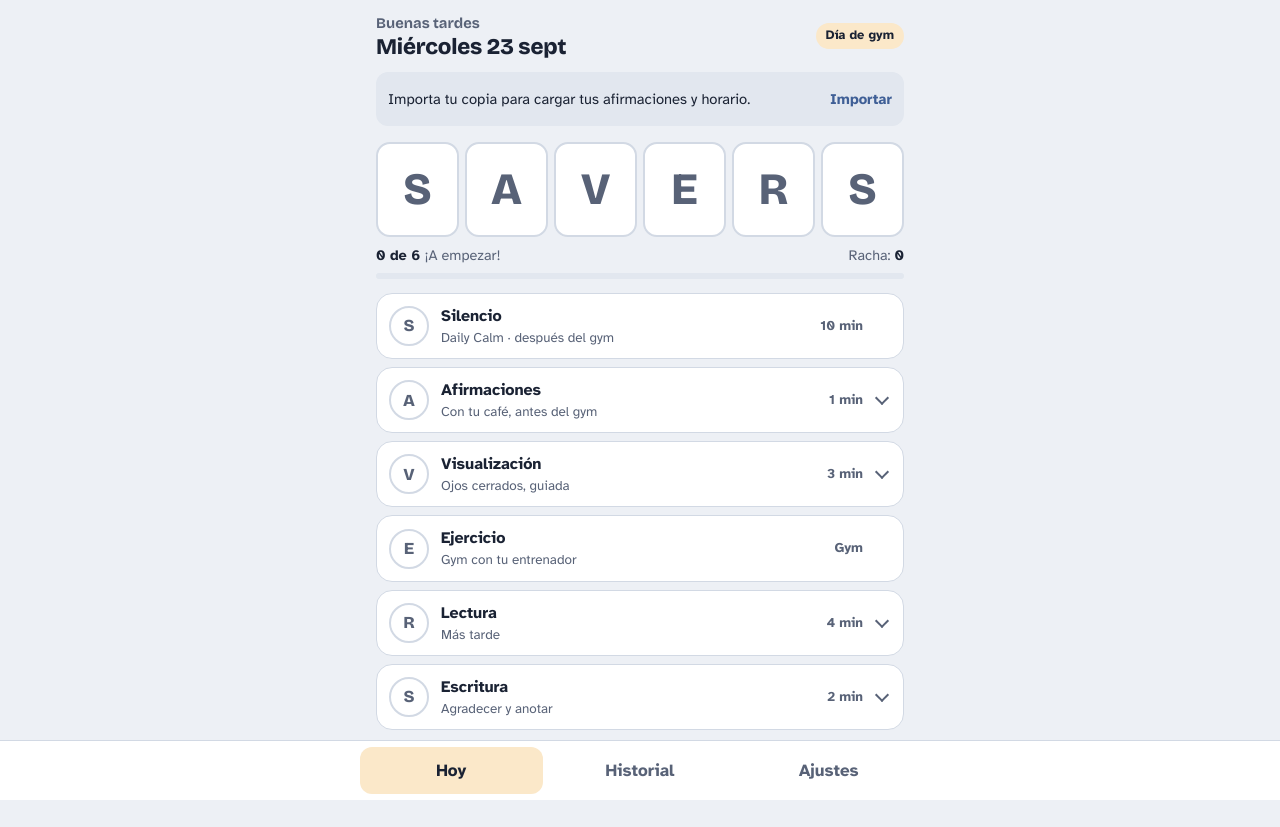
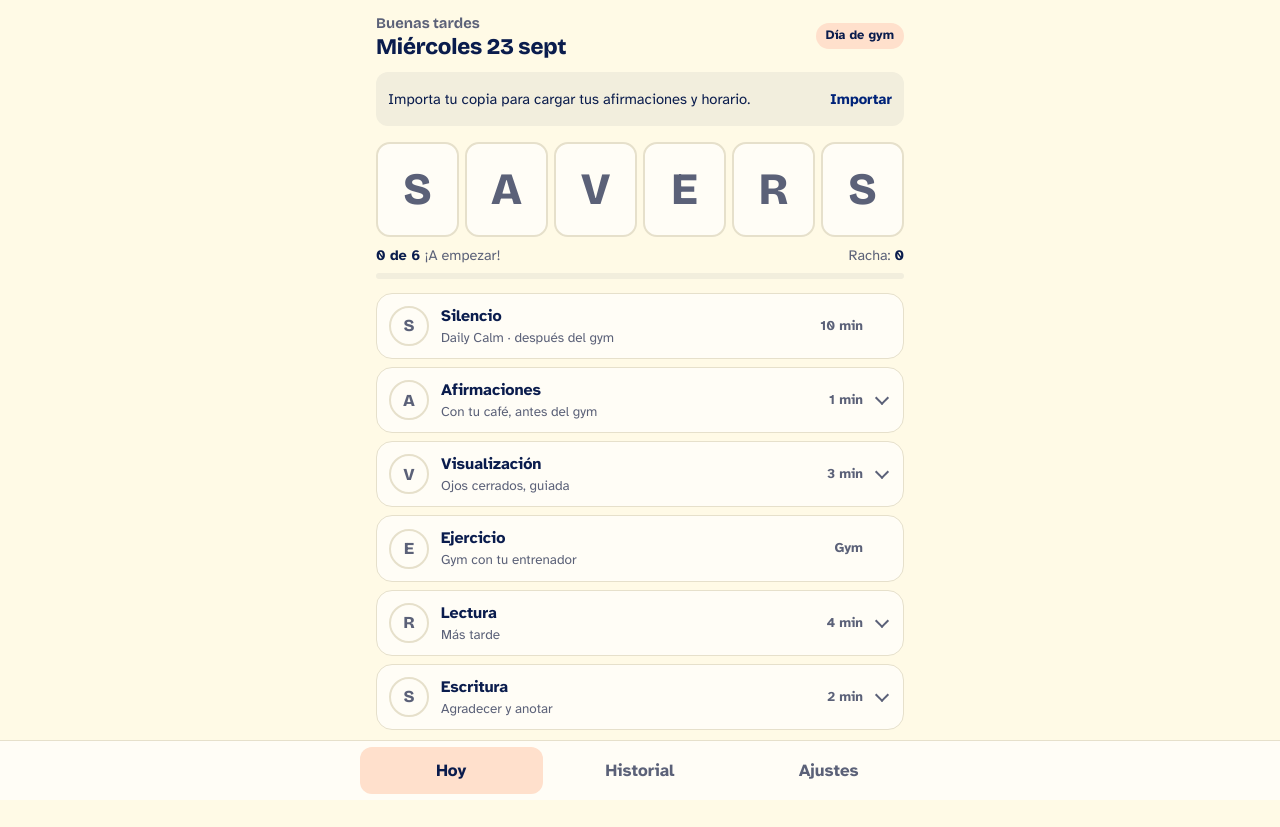
Before and after one commit to ezratawachi/savers, a plain HTML site: page index.html in a window 1280 px wide. Drawn offline with nearby package versions, Linux system fonts and the light colour scheme.

Commit message:
Paleta Naranja real en claro y oscuro
Co-Authored-By: Claude Opus 5.5 <noreply@anthropic.com>

```diff
--- a/index.html
+++ b/index.html
@@ -12,30 +12,31 @@
 <meta name="mobile-web-app-capable" content="yes">
 <meta name="apple-mobile-web-app-title" content="SAVERS">
 <meta name="apple-mobile-web-app-status-bar-style" content="default">
-<meta name="theme-color" content="#EDF0F5" media="(prefers-color-scheme: light)">
-<meta name="theme-color" content="#10151F" media="(prefers-color-scheme: dark)">
+<meta name="theme-color" content="#FFFAE6" media="(prefers-color-scheme: light)">
+<meta name="theme-color" content="#00113A" media="(prefers-color-scheme: dark)">
 <meta name="format-detection" content="telephone=no">
 <link rel="preconnect" href="https://fonts.googleapis.com">
 <link rel="preconnect" href="https://fonts.gstatic.com" crossorigin>
 <link href="https://fonts.googleapis.com/css2?family=Atkinson+Hyperlegible:wght@400;700&family=Bricolage+Grotesque:opsz,wght@12..96,500;12..96,700;12..96,800&display=swap" rel="stylesheet">
 <style>
 :root{
-  --bg:#EDF0F5; --surface:#FFFFFF; --surface-2:#E2E7EF; --ink:#1A2233; --muted:#586277;
-  --line:#D2D9E4; --dawn:#E39B2D; --dawn-ink:#2E1C00; --dawn-soft:#FBE8C9; --sky:#3F5F96; --ok:#2F7D5B; --warn:#A8471F;
+  /* "Naranja real" (Color Hunt FFFAE6 FF9F66 FF5F00 002379): orange = done, navy = now and links. */
+  --bg:#FFFAE6; --surface:#FFFDF6; --surface-2:#F2EEDD; --ink:#0A1C4D; --muted:#5B6178;
+  --line:#E6E0CB; --dawn:#FF5F00; --dawn-ink:#1F0B00; --dawn-soft:#FFE0CC; --dawn-soft-ink:#0A1C4D; --sky:#002379; --ok:#2F7D5B; --warn:#B42318;
   --display:"Bricolage Grotesque", "Avenir Next", "Segoe UI", system-ui, sans-serif;
   --body:"Atkinson Hyperlegible", "Helvetica Neue", Arial, system-ui, sans-serif;
   color-scheme: light;
 }
 @media (prefers-color-scheme: dark){
   :root:not([data-theme="light"]){
-    --bg:#10151F; --surface:#182031; --surface-2:#232D43; --ink:#E7EBF3; --muted:#9BA6BB;
-    --line:#2D3952; --dawn:#F0B24E; --dawn-ink:#231400; --dawn-soft:#3B2F1B; --sky:#94B3EA; --ok:#5DC093; --warn:#F08A5D;
+    --bg:#00113A; --surface:#0A1F55; --surface-2:#132A66; --ink:#FFFAE6; --muted:#A9B0C8;
+    --line:#223B7A; --dawn:#FF6A14; --dawn-ink:#1F0B00; --dawn-soft:#1C3478; --dawn-soft-ink:#FF8A4C; --sky:#FF9F66; --ok:#5DC093; --warn:#FF8A7A;
     color-scheme: dark;
   }
 }
 :root[data-theme="dark"]{
-  --bg:#10151F; --surface:#182031; --surface-2:#232D43; --ink:#E7EBF3; --muted:#9BA6BB;
-  --line:#2D3952; --dawn:#F0B24E; --dawn-ink:#231400; --dawn-soft:#3B2F1B; --sky:#94B3EA; --ok:#5DC093; --warn:#F08A5D;
+  --bg:#00113A; --surface:#0A1F55; --surface-2:#132A66; --ink:#FFFAE6; --muted:#A9B0C8;
+  --line:#223B7A; --dawn:#FF6A14; --dawn-ink:#1F0B00; --dawn-soft:#1C3478; --dawn-soft-ink:#FF8A4C; --sky:#FF9F66; --ok:#5DC093; --warn:#FF8A7A;
   color-scheme: dark;
 }
 *{box-sizing:border-box}
@@ -56,7 +57,7 @@ button{touch-action:manipulation;-webkit-appearance:none;appearance:none}
 .date{font-family:var(--display);font-weight:800;font-size:1.4rem;line-height:1.15;margin:0;letter-spacing:-0.01em;white-space:nowrap;overflow:hidden;text-overflow:ellipsis}
 .status{font-size:.8rem;color:var(--warn)}
 .chip{flex:0 0 auto;display:inline-block;padding:3px 10px;border-radius:999px;background:var(--surface-2);font-size:.8rem;font-weight:700;white-space:nowrap}
-.chip.gym{background:var(--dawn-soft)}
+.chip.gym{background:var(--dawn-soft);color:var(--dawn-soft-ink)}
 
 .banner{margin:12px 0 0;padding:10px 12px;border-radius:12px;background:var(--surface-2);display:flex;justify-content:space-between;align-items:center;gap:10px;font-size:.92rem}
 .linkbtn{background:none;border:0;color:var(--sky);font-weight:700;cursor:pointer;padding:6px 0;white-space:nowrap}
@@ -286,7 +287,7 @@ th{font-weight:700;color:var(--muted)}
 .tabs{position:fixed;left:0;right:0;bottom:0;background:var(--surface);border-top:1px solid var(--line);padding:6px calc(8px + env(safe-area-inset-right)) calc(6px + env(safe-area-inset-bottom)) calc(8px + env(safe-area-inset-left));z-index:5}
 .tabs div{max-width:560px;margin:0 auto;display:grid;grid-template-columns:repeat(3,1fr);gap:6px}
 .tab{border:0;background:transparent;padding:11px 4px;border-radius:12px;font-weight:700;color:var(--muted);cursor:pointer}
-.tab[aria-current="page"]{background:var(--dawn-soft);color:var(--ink)}
+.tab[aria-current="page"]{background:var(--dawn-soft);color:var(--dawn-soft-ink)}
 .toast{position:fixed;left:50%;bottom:calc(76px + env(safe-area-inset-bottom));transform:translateX(-50%);background:var(--ink);color:var(--bg);padding:9px 14px;border-radius:10px;font-size:.9rem;opacity:0;pointer-events:none;transition:opacity .2s;max-width:90vw;z-index:6}
 .toast.show{opacity:1}
 [hidden]{display:none!important}
--- a/sw.js
+++ b/sw.js
@@ -1,4 +1,4 @@
-const CACHE = "savers-v15";
+const CACHE = "savers-v16";
 const SHELL = ["./", "./index.html", "./manifest.webmanifest", "./icons/apple-touch-icon.png", "./icons/icon-192.png", "./icons/icon-512.png"];
 
 self.addEventListener("install", (e) => {
```
Also changed, not shown: manifest.webmanifest.
